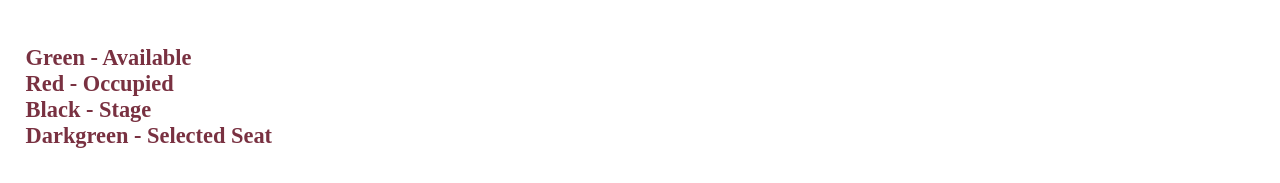
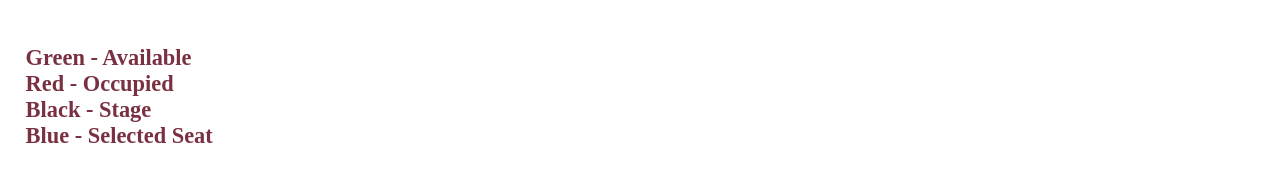
Before and after one commit to Carterrrrrrrr/seat-assigner, a website with bundled scripts: page space.html in a window 1280 px wide. Shown: the part 222-405 px from the top of the page. Built offline with nearby package versions, Linux system fonts and the light colour scheme.

Commit message:
Update space.html

```diff
--- a/space.html
+++ b/space.html
@@ -25,7 +25,7 @@
         <button id="back" onclick="window.location.href='index.html'">Back</button>
         <button id="checkOut" onclick="checkOutButton()">Check out</button>
     </div>
-    <h5>Green - Available <br> Red - Occupied <br> Black - Stage <br> Darkgreen - Selected Seat </h5>
+    <h5>Green - Available <br> Red - Occupied <br> Black - Stage <br> Blue - Selected Seat </h5>
     <div id="seatingArea"></div>
     <link rel="stylesheet" href="styles.css">
 </body>
```
